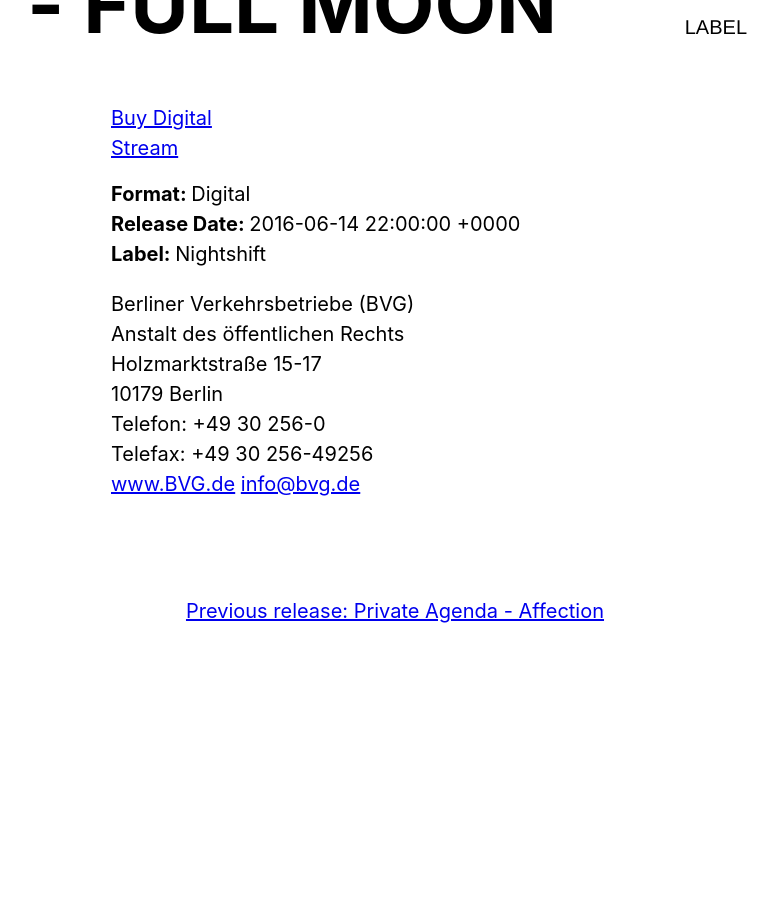
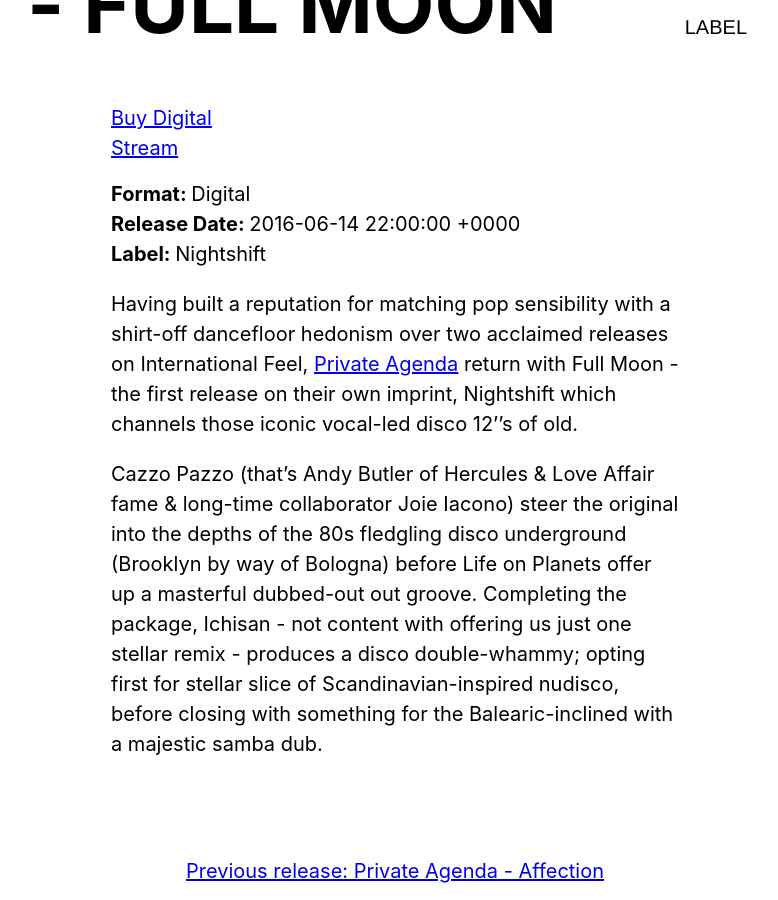
Before and after one commit to poulenc1899/nightshift-records.com, a Jekyll site: the page built from _discography/2015-09-18-full-moon.md, in a window 1280 px wide and 900 px high, scrolled down 1088 px. Shown: the whole window, without its empty margins (245-1023 px from the left). Built offline with Jekyll 4.4.1, drawn with Linux system fonts in a browser that asks for light colours; before the commit the page ends 1728 px from its top, so only the background shows below that.

Commit message:
updated text on releases

```diff
--- a/_discography/2015-09-18-release-title-2.md
+++ b/_discography/2015-09-18-full-moon.md
@@ -26,10 +26,7 @@ main-image: "/assets/160510-Full-Moon-Cover-Art.jpg"
 back-image: "/assets/Bildschirmfoto 2019-01-04 um 17.35.09.png"
 
 ---
-Berliner Verkehrsbetriebe (BVG)
-Anstalt des öffentlichen Rechts
-Holzmarktstraße 15-17
-10179 Berlin
-Telefon: +49 30 256-0
-Telefax: +49 30 256-49256
-[www.BVG.de](http://www.bvg.de/) [info@bvg.de](mailto:info@bvg.de)
+Having built a reputation for matching pop sensibility with a shirt­-off dancefloor
+hedonism over two acclaimed releases on International Feel, [Private Agenda](https://private-agenda.com) return with Full Moon - the first release on their own imprint, Nightshift which channels those iconic vocal-led disco 12’’s of old.
+
+Cazzo Pazzo ­(that’s Andy Butler of Hercules & Love Affair fame & long-time collaborator Joie Iacono) steer the original into the depths of the 80s fledgling disco underground (Brooklyn by way of Bologna) before Life on Planets offer up a masterful dubbed-out out groove. Completing the package, Ichisan -  not content with offering us just one stellar remix -  produces a disco double­-whammy; opting first for stellar slice of Scandinavian-inspired nudisco, before closing with something for the Balearic-inclined with a majestic samba dub.
```
Also changed, not shown: _discography/2015-02-23-affection.md (added, +26 -0 lines), _discography/2015-02-23-release-title-1.md (deleted, +0 -24 lines).
